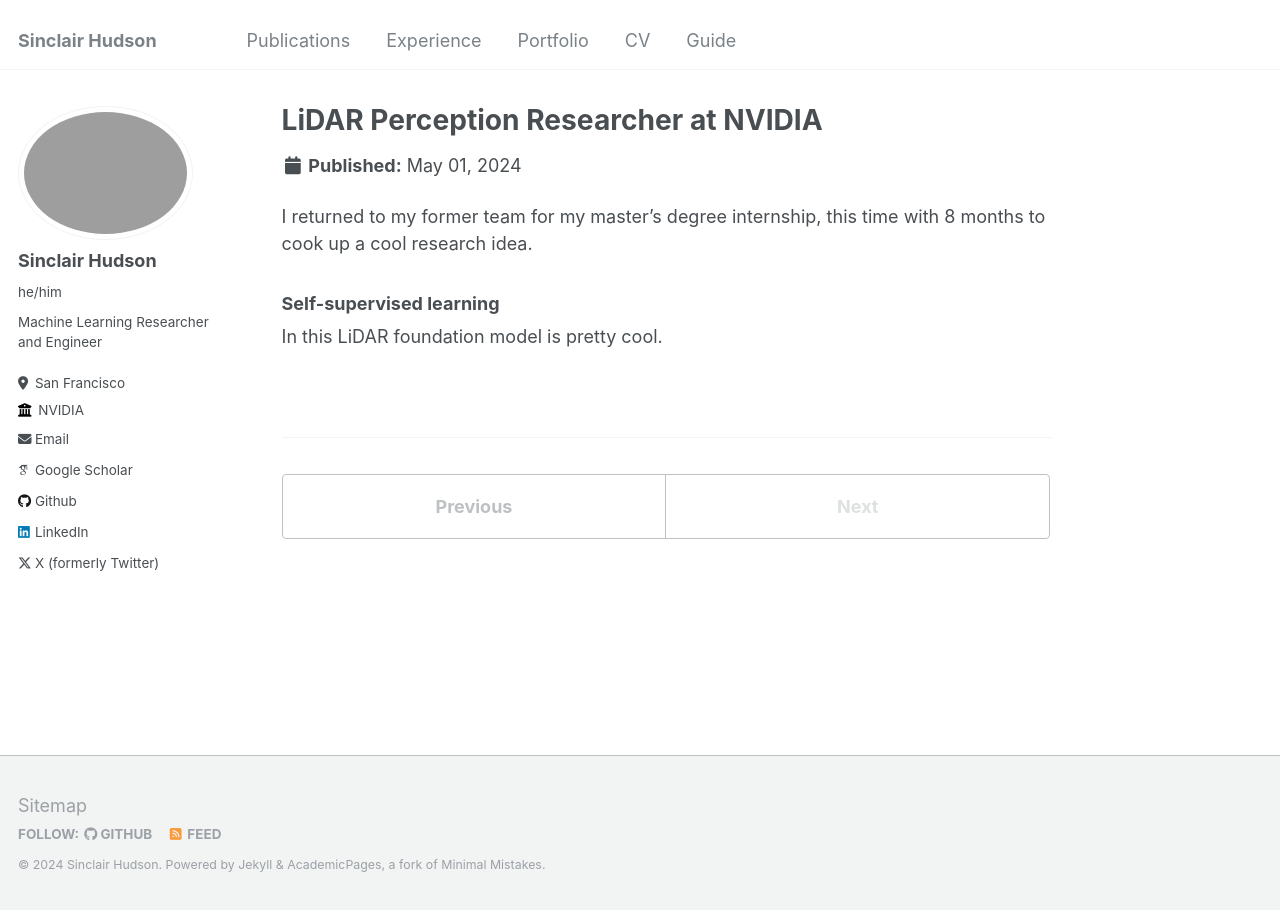
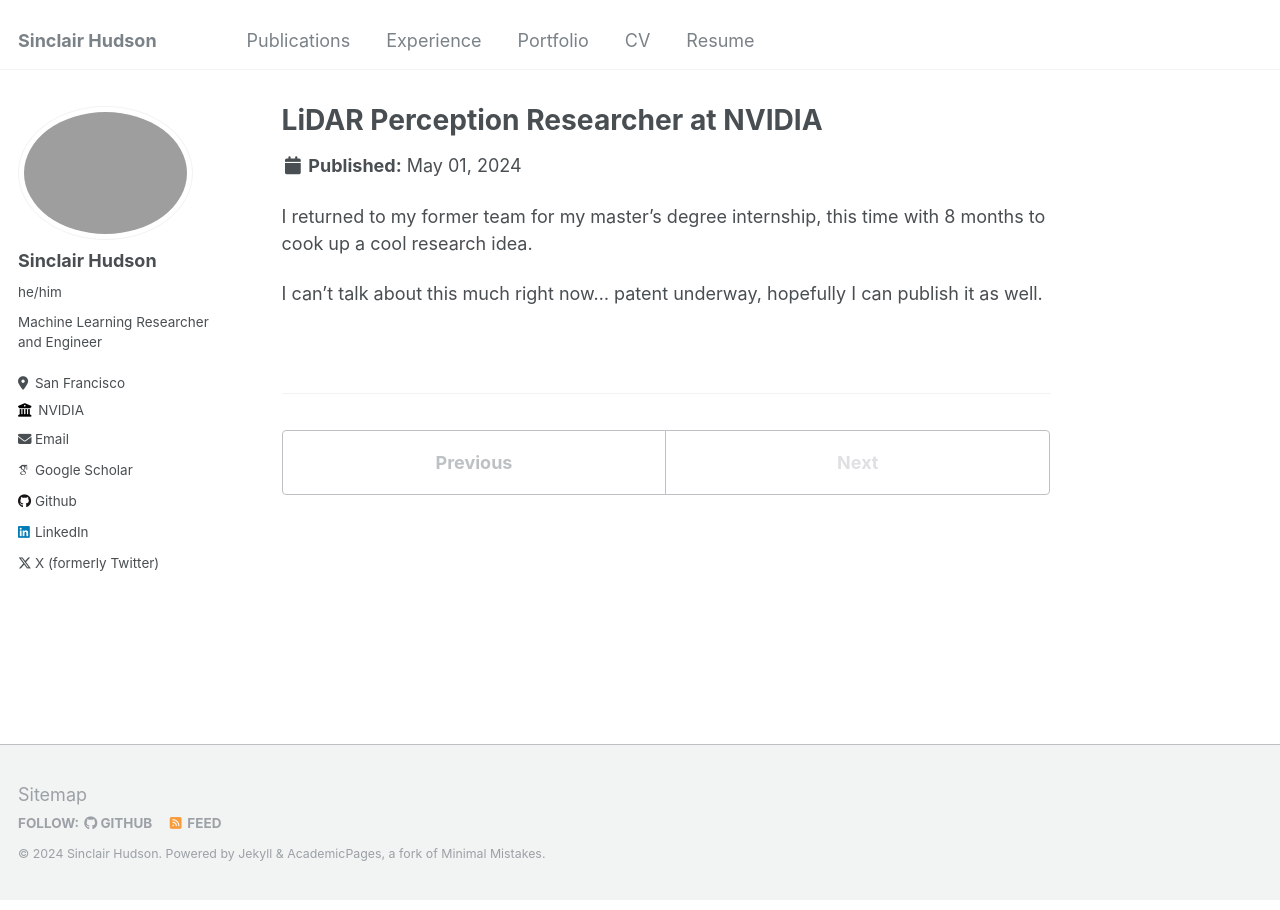
Before and after one commit to SinclairHudson/academic-website, a Jekyll site: the page built from _experience/2024-04-nvidia.md, in a window 1280 px wide. Built offline with Jekyll 4.4.1, drawn with Linux system fonts in a browser that asks for light colours; some web fonts are replaced.

Commit message:
adding resume page, formatting a little bit

```diff
--- a/_data/navigation.yml
+++ b/_data/navigation.yml
@@ -21,5 +21,8 @@ main:
   - title: "CV"
     url: /cv/
 
-  - title: "Guide"
-    url: /markdown/
+      # - title: "Guide"
+      # url: /markdown/
+      #
+  - title: "Resume"
+    url: /resume/
--- a/_experience/2024-04-nvidia.md
+++ b/_experience/2024-04-nvidia.md
@@ -9,6 +9,4 @@ location: "Santa Clara, United States"
 I returned to my former team for my master's degree internship, this time with
 8 months to cook up a cool research idea.
 
-### Self-supervised learning
-In this
-LiDAR foundation model is pretty cool.
+I can't talk about this much right now... patent underway, hopefully I can publish it as well.
```
Also changed, not shown: _experience/2022-01-nvidia.md (+3 -0 lines), _experience/2022-09-cruise.md (+2 -0 lines), _pages/resume.md (added, +12 -0 lines).
